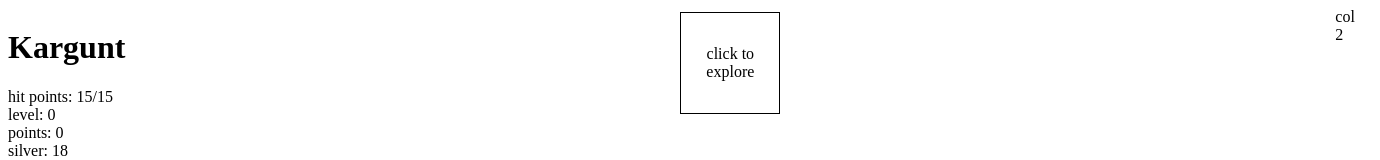
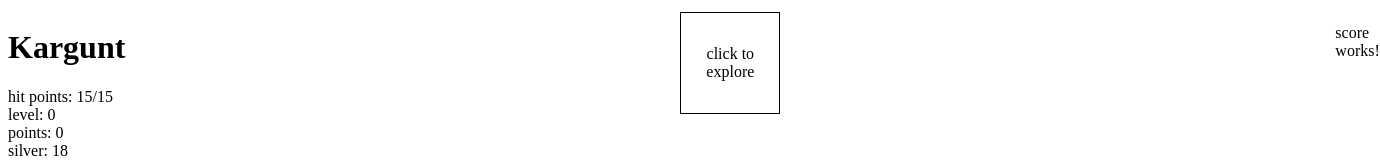
Before and after one commit to labax/solo, an Angular app: page / in a window 1280 px wide. Shown: the top 160 px of the page, 1380 px wide, since content can reach past the window. Built offline with nearby package versions, Linux system fonts and the light colour scheme.

Commit message:
feat(dark-fort): scaffolded score component

```diff
--- a/projects/dark-fort/src/app/app.component.html
+++ b/projects/dark-fort/src/app/app.component.html
@@ -5,5 +5,7 @@
   <div>
     <dark-fort-room-map></dark-fort-room-map>
   </div>
-  <div>col 2</div>
+  <div>
+    <dark-fort-score></dark-fort-score>
+  </div>
 </div>
--- a/projects/dark-fort/src/app/app.component.ts
+++ b/projects/dark-fort/src/app/app.component.ts
@@ -3,11 +3,12 @@ import { RouterOutlet } from '@angular/router';
 import {RoomMapComponent} from './components/room-map/room-map.component';
 import {CharacterComponent} from './components/character/character.component';
 import {StateService} from './services/state.service';
+import {ScoreComponent} from './components/score/score.component';
 
 @Component({
   selector: 'dark-fort-root',
   standalone: true,
-  imports: [RouterOutlet, RoomMapComponent, CharacterComponent],
+  imports: [RouterOutlet, RoomMapComponent, CharacterComponent, ScoreComponent],
   templateUrl: './app.component.html',
   styleUrl: './app.component.css'
 })
--- /dev/null
+++ b/projects/dark-fort/src/app/components/score/score.component.html
@@ -0,0 +1 @@
+<p>score works!</p>
```
Also changed, not shown: projects/dark-fort/src/app/components/score/score.component.ts (added, +12 -0 lines), projects/dark-fort/src/app/components/score/score.component.css (added), 1 other file (tests, documents, lock files or other folders).
